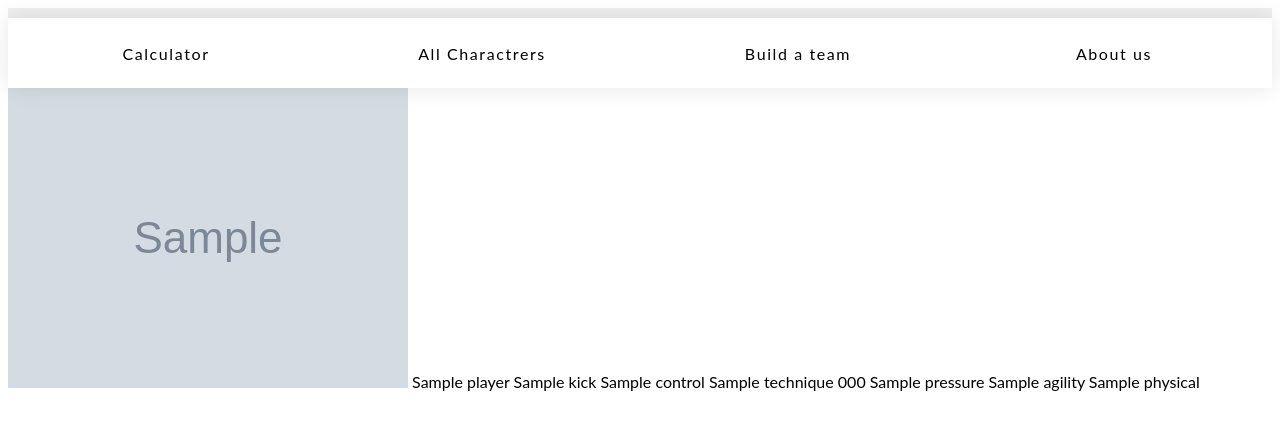
After one commit to ulkimion/Inazuma-Calculator, a Flask app: template templates/player_data.html in a window 1280 px wide. The commit adds this page. Shown: the top 430 px of the page. Run offline with Flask 3, Linux system fonts and the light colour scheme; the template is opened without the code that fills it: most values are stand-ins (such as "Sample title", 1, 10 or a date in 2020); grey boxes marked "Sample" are stand-in pictures.

Commit message:
fin avances hoy, trabajando paginas personajes

```diff
--- a/run.py
+++ b/run.py
@@ -14,11 +14,8 @@ def index():
 def show_post(slug):
     return render_template("post_view.html", slug_title=slug)
 
-@app.route("/admin/post/")
-@app.route("/admin/post/<int:post_id>")
-def post_form(post_id=None):
-    return render_template("admin/post_form.html", post_id=post_id)
-
-@app.route("/signup/", methods=["GET", "POST"])
-def show_signup_form():
-    return render_template("signup_form.html")
+@app.route("/player/<string:slug>/")
+def player_data(slug):
+    with open("database/VRoadDB.json", encoding="utf-8") as file:
+        data=json.load(file)
+    return render_template("player_data.html", player=data, slug_title=slug)
--- /dev/null
+++ b/templates/player_data.html
@@ -0,0 +1,17 @@
+{% extends "base_template.html" %}
+
+{% block title %}{{ slug_title }}{% endblock %}
+
+{% block body %}
+
+            <img src="{{ url_for('static',filename='{}'.format(data.Image) ) }}">
+            {{ data.Player }}
+            {{ data.Kick }}
+            {{ data.Control }}
+            {{ data.Technique }}
+            {{ data.Intelligence }}
+            {{ data.Pressure }}
+            {{ data.Agility }}
+            {{ data.Physical }}
+
+{% endblock %}
```
Also changed, not shown: templates/index.html (+3 -5 lines).
